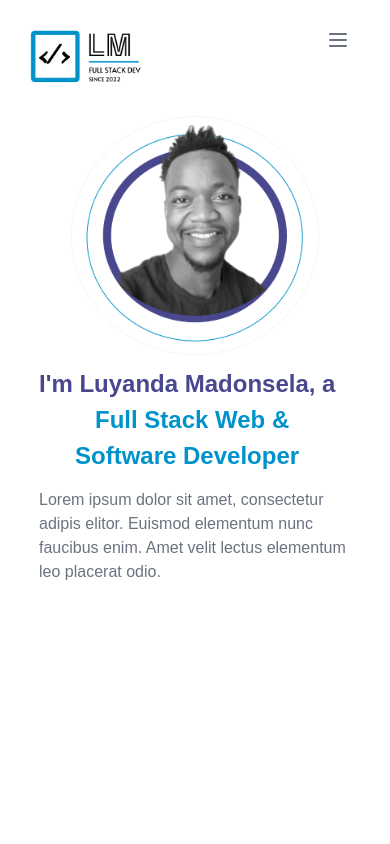
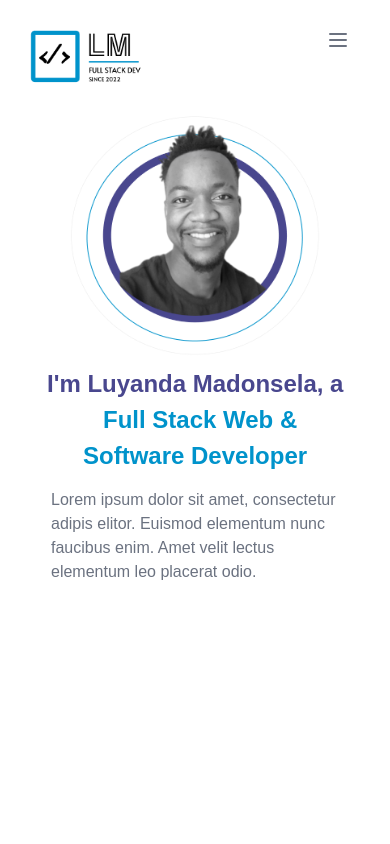
Before and after one commit to Luyanda-Madonsela/porfolio_website, a Next.js app: page / in a window 390 px wide. Shown: the top 844 px of the page. Built offline with nearby package versions, Linux system fonts and the light colour scheme.

Commit message:
Home page alignment

```diff
--- a/src/app/page.tsx
+++ b/src/app/page.tsx
@@ -24,13 +24,16 @@ export default function Home() {
         </div>
 
         <div className="flex flex-col gap-1 md:gap-2 lg:gap-1 xl:gap-3 2xl:gap-3 min-h-112 w-4/5 md:w-1/2 md:pt-2 lg:pt-10 m-0">
-            <Header text="I'm Luyanda Madonsela, a" />
-            <div className='text-butt-color font-semibold text-2xl lg:text-3xl xl:text-5xl pl-14 md:pl-0'>Full Stack Web &</div>
-            <div className='text-butt-color font-semibold text-2xl lg:text-3xl xl:text-5xl pl-9 md:pl-0'>Software Developer</div>
+            <div className=" pl-2 md:pl-0">
+              <Header text="I'm Luyanda Madonsela, a" />
+            </div>
+
+            <div className='text-butt-color font-semibold text-2xl lg:text-3xl xl:text-5xl pl-16 md:pl-0'>Full Stack Web &</div>
+            <div className='text-butt-color font-semibold text-2xl lg:text-3xl xl:text-5xl pl-11 md:pl-0'>Software Developer</div>
 
             {/* -----------------Short Intro------------- */}
 
-            <div className='w-full min-h-96 pt-3 pb-5 flex text-gray-500 font-normal lg:text-md xl:text-lg 2xl:text-lg overflow-auto'>
+            <div className='w-full pl-3 md:pl-0 min-h-96 pt-3 pb-5 flex text-gray-500 font-normal lg:text-md xl:text-lg 2xl:text-lg overflow-auto'>
                 <p className="whitespace-normal">
                     Lorem ipsum dolor sit amet, consectetur adipis elitor. Euismod elementum nunc faucibus enim. Amet velit lectus elementum leo placerat odio.
                 </p>
```
